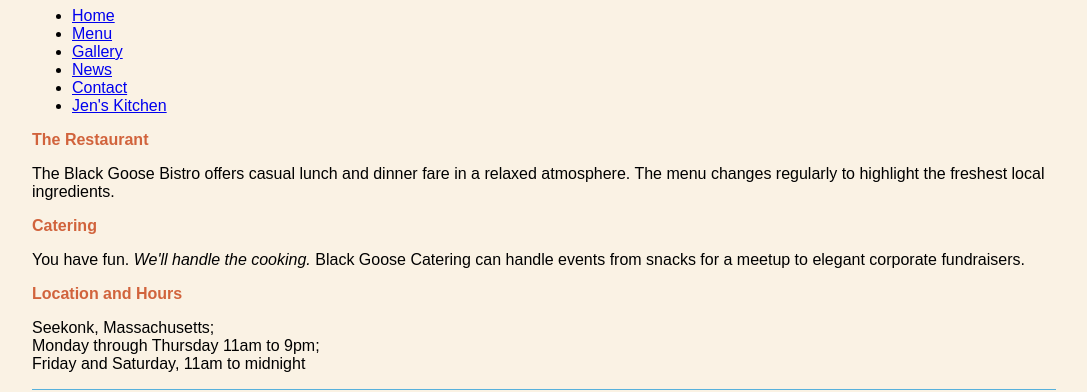
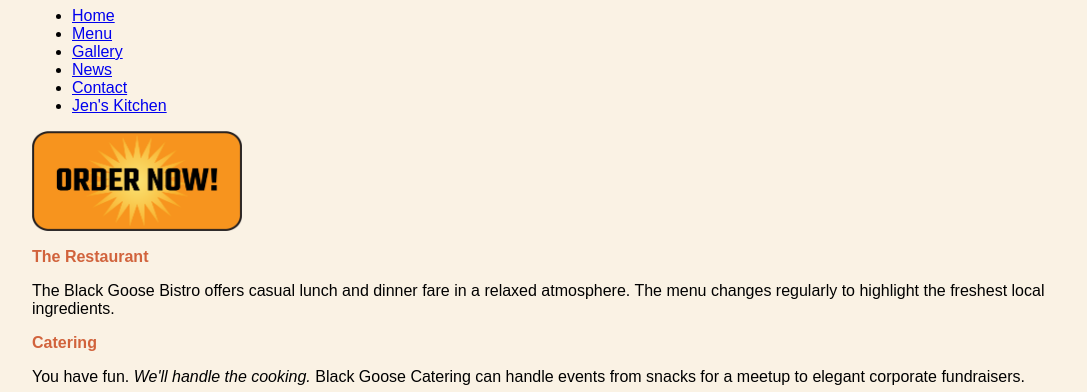
Before and after one commit to natwell04/fid, a plain HTML site: page bistro/index.html in a window 1280 px wide. Shown: the part 408-800 px from the top of the page, without its empty margins (96-1183 px from the left). Drawn offline with Linux system fonts and the light colour scheme.

Commit message:
Update index.html

```diff
--- a/bistro/index.html
+++ b/bistro/index.html
@@ -59,6 +59,8 @@ footer img {
 </ul>
 </nav>
 
+<a href="pizza.html"><img src="ordernow.png" alt="order" width="210" height="100"></a>
+
 <h2>The Restaurant</h2>
 <p>The Black Goose Bistro offers casual lunch and dinner fare in a relaxed atmosphere. The menu changes regularly to highlight the freshest local ingredients.</p>
 
```
